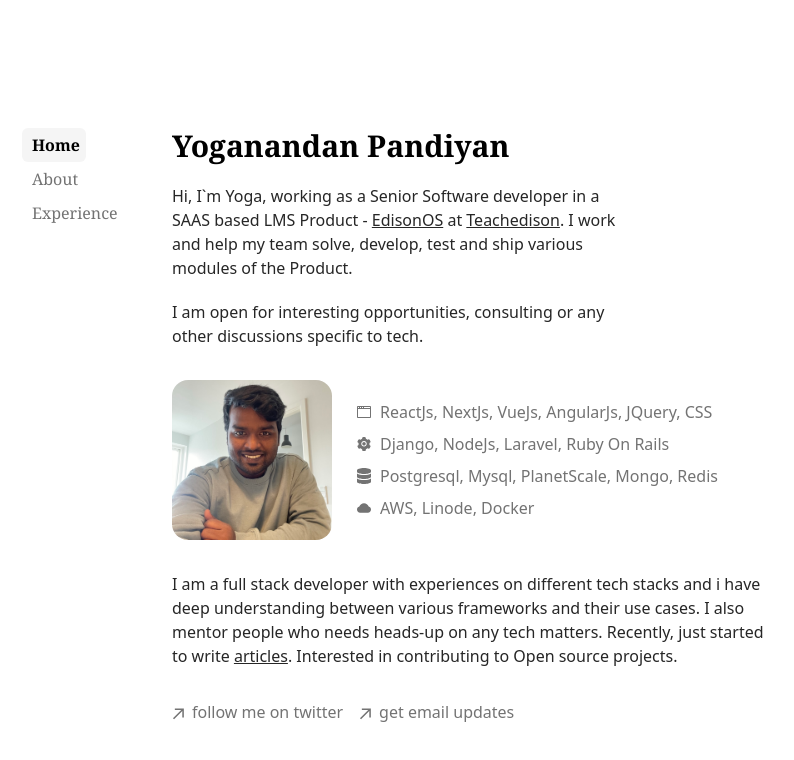
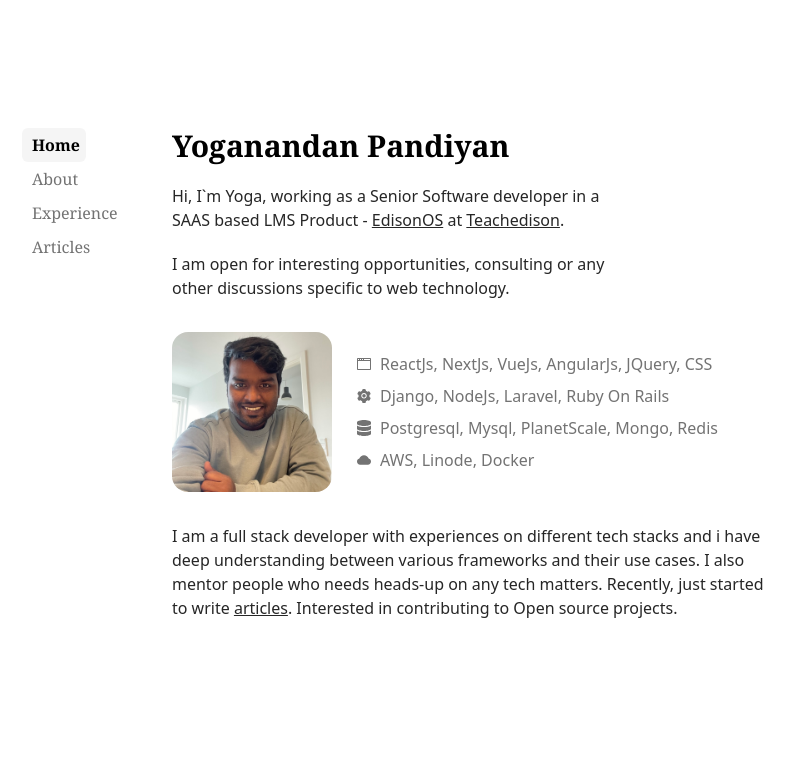
Before and after one commit to yogai53/my-website, a Next.js app: page / in a window 1280 px wide. Shown: the top 760 px of the page, without its empty margins (170-964 px from the left). Built offline with nearby package versions, Linux system fonts and the light colour scheme.

Commit message:
Added Articles Pages

```diff
--- a/components/Sidebar.tsx
+++ b/components/Sidebar.tsx
@@ -23,12 +23,12 @@ const navItems = {
     y: 69,
     w: "110px",
   },
-  // "/guestbook": {
-  //   name: "guestbook",
-  //   x: 182,
-  //   y: 104,
-  //   w: "100px",
-  // },
+  "/articles": {
+    name: "Articles",
+    x: 100,
+    y: 104,
+    w: "100px",
+  },
 };
 
 export default function Sidebar() {
--- a/lib/info.tsx
+++ b/lib/info.tsx
@@ -15,8 +15,7 @@ export const about = () => {
       <Link href="https://teachedison.com" target="_" className="underline">
         Teachedison
       </Link>
-      . I work and help my team solve, develop, test and ship various modules of
-      the Product.
+      .
     </>
   );
 };
--- /dev/null
+++ b/pages/articles.tsx
@@ -0,0 +1,43 @@
+import Link from "next/link";
+
+interface IArticle {
+  title: string;
+  link: any;
+}
+
+const articles: IArticle[] = [
+  {
+    title: "Introduction to Javascript Prototype",
+    link: "https://medium.com/@p.yoganandan/javascript-prototype-in-laymans-9c28162cb7f6?source=your_stories_page-------------------------------------",
+  },
+  {
+    title: "Javascript __proto__",
+    link: "https://medium.com/@p.yoganandan/javascript-proto-40c315e62a26",
+  },
+  {
+    title: "Javascript Prototype Chaining",
+    link: "https://medium.com/@p.yoganandan/javascript-prototype-chaining-b457caaf2358",
+  },
+];
+
+export default function Articles() {
+  return (
+    <section>
+      <h1 className="mb-10 font-serif text-3xl font-bold">Articles</h1>
+      <div className="flex gap-2">
+        {articles.map((article, i) => (
+          <Link
+            key={i}
+            href={article.link}
+            target="_"
+            className={
+              "p-4 rounded-full border-solid bg-gray-200 hover:bg-gray-600 hover:text-white"
+            }
+          >
+            {article.title}
+          </Link>
+        ))}
+      </div>
+    </section>
+  );
+}
--- a/pages/experience.tsx
+++ b/pages/experience.tsx
@@ -13,7 +13,7 @@ const experiences: IExperience[] = [
     desc: `A No-Code and All-In-One tool for an Edupreneur. It is a Multi Tenanted SAAS platform with a wide range of essential tools for the institutes to run online. I lead a strong engineering team and continuously strive hard in getting the product to the peak of the market. I play a crucial role in shipping features faster and highly performant as well. `,
     position: (
       <>
-        Product Lead & Full Stack Developer in{" "}
+        Lead Full Stack Developer in{" "}
         <Link
           target="_"
           href="https://www.teachedison.com/"
--- a/pages/index.tsx
+++ b/pages/index.tsx
@@ -41,7 +41,7 @@ export default function HomePage() {
       </p>
       <p className="my-5 max-w-[460px] text-neutral-800 dark:text-neutral-200">
         I am open for interesting opportunities, consulting or any other
-        discussions specific to tech.
+        discussions specific to web technology.
       </p>
       <div className="flex flex-col items-start my-8 md:items-center md:flex-row">
         <Image
@@ -73,30 +73,6 @@ export default function HomePage() {
       <p className="my-5 max-w-[600px] text-neutral-800 dark:text-neutral-200">
         {bio()}
       </p>
-      <ul className="flex flex-col mt-8 space-x-0 space-y-2 md:flex-row md:space-x-4 md:space-y-0 font-sm text-neutral-500 dark:text-neutral-400">
-        <li>
-          <a
-            className="flex items-center transition-all hover:text-neutral-700 dark:hover:text-neutral-200"
-            rel="noopener noreferrer"
-            target="_blank"
-            href="https://twitter.com/leeerob"
-          >
-            <ArrowIcon />
-            <p className="h-7">follow me on twitter</p>
-          </a>
-        </li>
-        <li>
-          <a
-            className="flex items-center transition-all hover:text-neutral-700 dark:hover:text-neutral-200"
-            rel="noopener noreferrer"
-            target="_blank"
-            href="https://leerob.substack.com"
-          >
-            <ArrowIcon />
-            <p className="h-7">get email updates</p>
-          </a>
-        </li>
-      </ul>
     </section>
   );
 }
```
